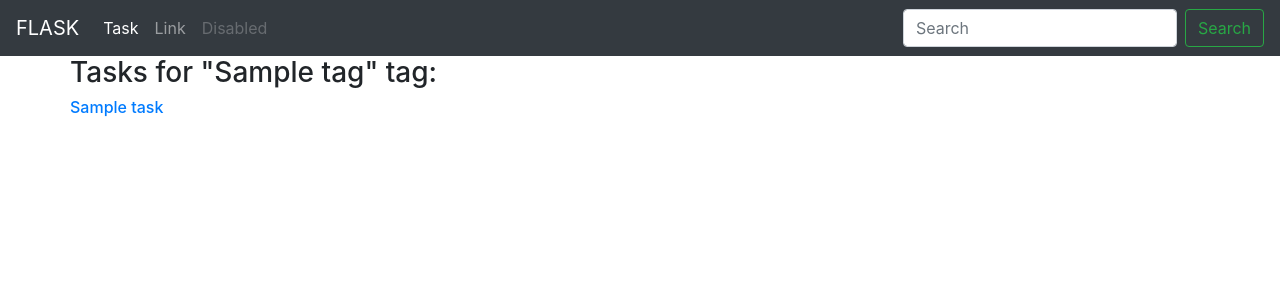
After one commit to alexxxstep/flask_blog, a Flask app: a page that uses templates/base.html in a window 1280 px wide. The commit adds this page. Shown: the top 300 px of the page. Run offline with Flask 2, Linux system fonts and the light colour scheme; tables that the repository leaves empty hold one stand-in row (values such as "Sample post"); some libraries are stand-ins or nearby versions.

Commit message:
update all

```diff
--- a/tasks/blueprint.py
+++ b/tasks/blueprint.py
@@ -1,6 +1,6 @@
 from flask import Blueprint
 from flask import render_template
-from models import Task
+from models import Task, Tag
 
 tasks = Blueprint('tasks', __name__, template_folder='templates')
 
@@ -13,4 +13,12 @@ def index():
 @tasks.route('/<slug>')
 def task_detail(slug):
     task = Task.query.filter(Task.slug==slug).first()
-    return render_template('tasks/task_detail.html', task=task)
+    tags = task.tags
+    return render_template('tasks/task_detail.html', task=task, tags=tags)
+
+#http://localhost/task/tag/python
+@tasks.route('/tag/<slug>')
+def tag_detail(slug):
+    tag = Tag.query.filter(Tag.slug==slug).first()
+    tasks = tag.tasks.all()
+    return render_template('tasks/tag_detail.html', tag=tag, tasks=tasks)
--- /dev/null
+++ b/tasks/templates/tasks/tag_detail.html
@@ -0,0 +1,17 @@
+{% extends 'base.html' %}
+
+{% block title %}
+    {{ tag.name }} tasks
+{% endblock %}
+
+{% block content_title %}
+    Tasks for "{{ tag.name }}" tag:
+{% endblock %}
+
+{% block content %}
+    {% for task in tasks %}
+    <div class="task">
+        <a href="{{ url_for('tasks.task_detail', slug=task.slug) }}">{{ task.title }} </a>
+    </div>
+    {% endfor %}
+{% endblock %}
--- a/templates/base.html
+++ b/templates/base.html
@@ -34,10 +34,14 @@
                 <a class="nav-link disabled" href="#" tabindex="-1" aria-disabled="true">Disabled</a>
             </li>
         </ul>
-        <form class="form-inline my-2 my-lg-0">
-            <input class="form-control mr-sm-2" type="search" placeholder="Search" aria-label="Search">
+
+        <form class="form-inline my-2 my-lg-0" method="GET">
+            <input class="form-control mr-sm-2" type="search" placeholder="Search" aria-label="Search"
+                   name="q"
+                   value="{{ request.args.get('q', '') }}">
             <button class="btn btn-outline-success my-2 my-sm-0" type="submit">Search</button>
         </form>
+
     </div>
 </nav>
 
```
Also changed, not shown: tasks/templates/tasks/task_detail.html (+9 -0 lines).
